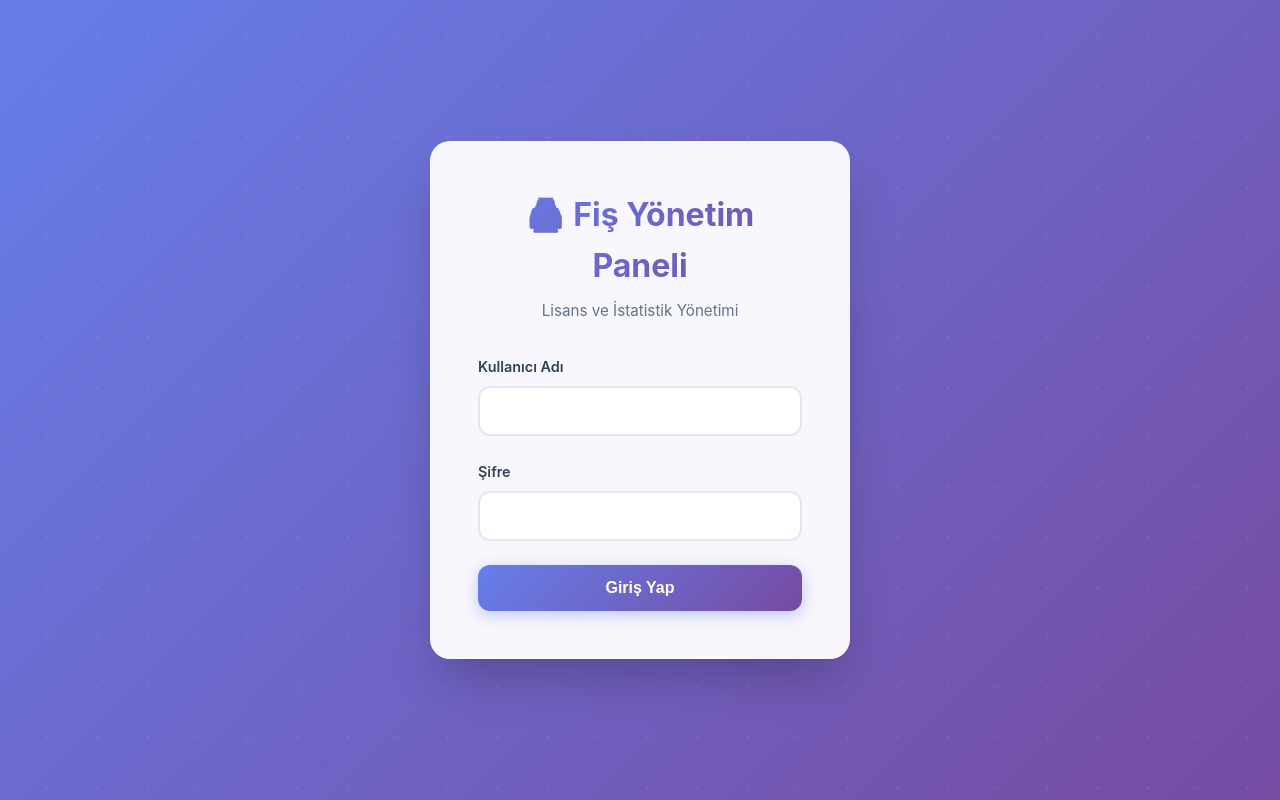
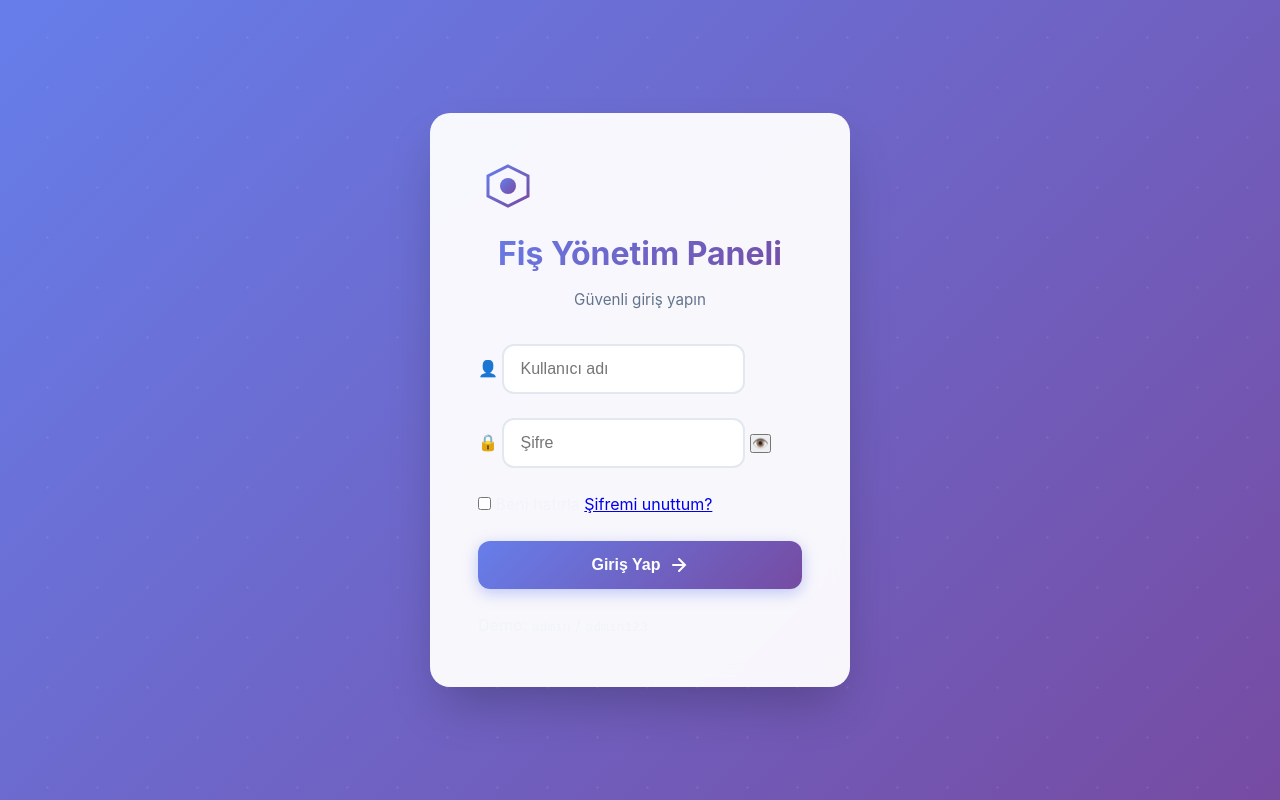
Before and after one commit to ssemihkarakass/fis-panel-api, a website: page panel/index.html in a window 1280 px wide. Drawn offline with nearby package versions, Linux system fonts and the light colour scheme.

Commit message:
Update index.html

```diff
--- a/panel/index.html
+++ b/panel/index.html
@@ -9,24 +9,72 @@
 <body>
     <!-- GİRİŞ EKRANI -->
     <div id="login-screen" class="login-container">
+        <!-- Animated Background -->
+        <div class="login-bg-animation"></div>
+
         <div class="login-box">
+            <div class="login-logo">
+                <div class="logo-circle">
+                    <svg width="60" height="60" viewBox="0 0 60 60" fill="none">
+                        <path d="M30 5L50 15V35L30 45L10 35V15L30 5Z" stroke="url(#gradient)" stroke-width="3" fill="none"/>
+                        <circle cx="30" cy="25" r="8" fill="url(#gradient)"/>
+                        <defs>
+                            <linearGradient id="gradient" x1="0%" y1="0%" x2="100%" y2="100%">
+                                <stop offset="0%" style="stop-color:#667eea"/>
+                                <stop offset="100%" style="stop-color:#764ba2"/>
+                            </linearGradient>
+                        </defs>
+                    </svg>
+                </div>
+            </div>
+
             <div class="login-header">
-                <h1>🖨️ Fiş Yönetim Paneli</h1>
-                <p>Lisans ve İstatistik Yönetimi</p>
+                <h1>Fiş Yönetim Paneli</h1>
+                <p>Güvenli giriş yapın</p>
             </div>
+
             <form id="login-form" class="login-form">
                 <div class="form-group">
-                    <label for="username">Kullanıcı Adı</label>
-                    <input type="text" id="username" required autocomplete="username">
+                    <div class="input-wrapper">
+                        <span class="input-icon">👤</span>
+                        <input type="text" id="username" placeholder="Kullanıcı adı" required autocomplete="username">
+                    </div>
                 </div>
                 <div class="form-group">
-                    <label for="password">Şifre</label>
-                    <input type="password" id="password" required autocomplete="current-password">
+                    <div class="input-wrapper">
+                        <span class="input-icon">🔒</span>
+                        <input type="password" id="password" placeholder="Şifre" required autocomplete="current-password">
+                        <button type="button" class="toggle-password" onclick="togglePassword()">👁️</button>
+                    </div>
                 </div>
-                <button type="submit" class="btn btn-primary">Giriş Yap</button>
+
+                <div class="remember-forgot">
+                    <label class="checkbox-label">
+                        <input type="checkbox" id="remember-me">
+                        <span>Beni hatırla</span>
+                    </label>
+                    <a href="#" class="forgot-link">Şifremi unuttum?</a>
+                </div>
+
+                <button type="submit" class="btn btn-primary btn-login">
+                    <span>Giriş Yap</span>
+                    <svg width="20" height="20" viewBox="0 0 20 20" fill="none">
+                        <path d="M10 4L16 10L10 16M16 10H4" stroke="currentColor" stroke-width="2" stroke-linecap="round"/>
+                    </svg>
+                </button>
+
                 <div id="login-error" class="error-message"></div>
+
+                <div class="login-footer">
+                    <p>Demo: <code>admin</code> / <code>admin123</code></p>
+                </div>
             </form>
         </div>
+
+        <!-- Floating Shapes -->
+        <div class="floating-shape shape-1"></div>
+        <div class="floating-shape shape-2"></div>
+        <div class="floating-shape shape-3"></div>
     </div>
 
     <!-- ANA PANEL -->
```
